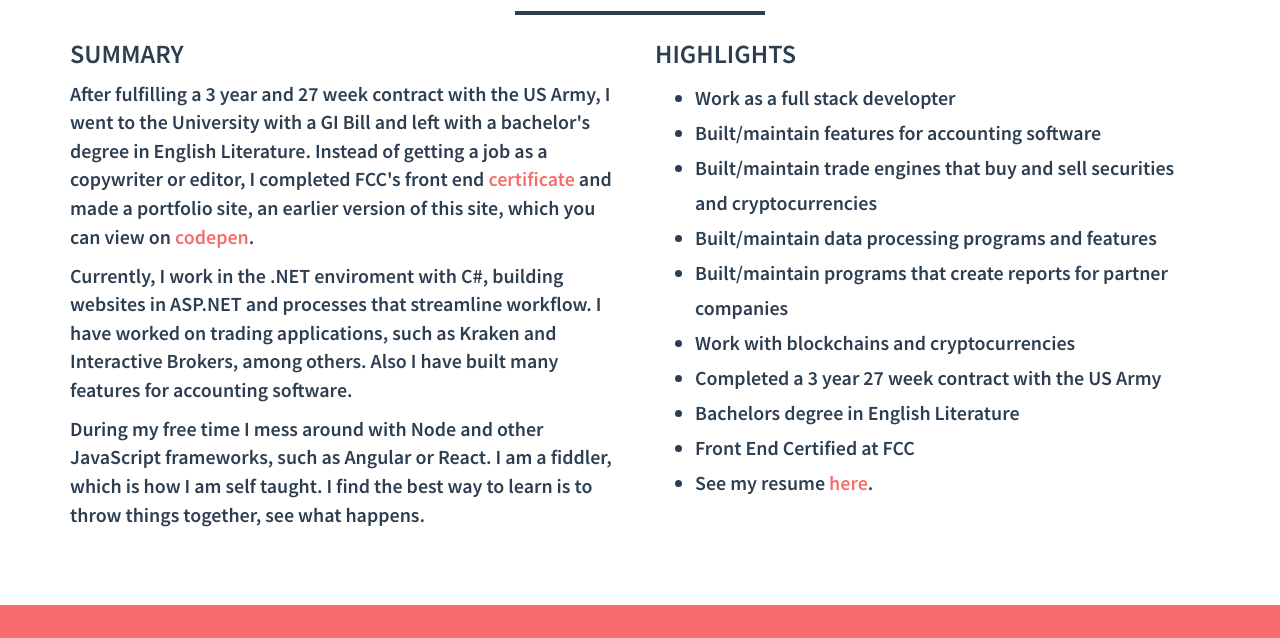
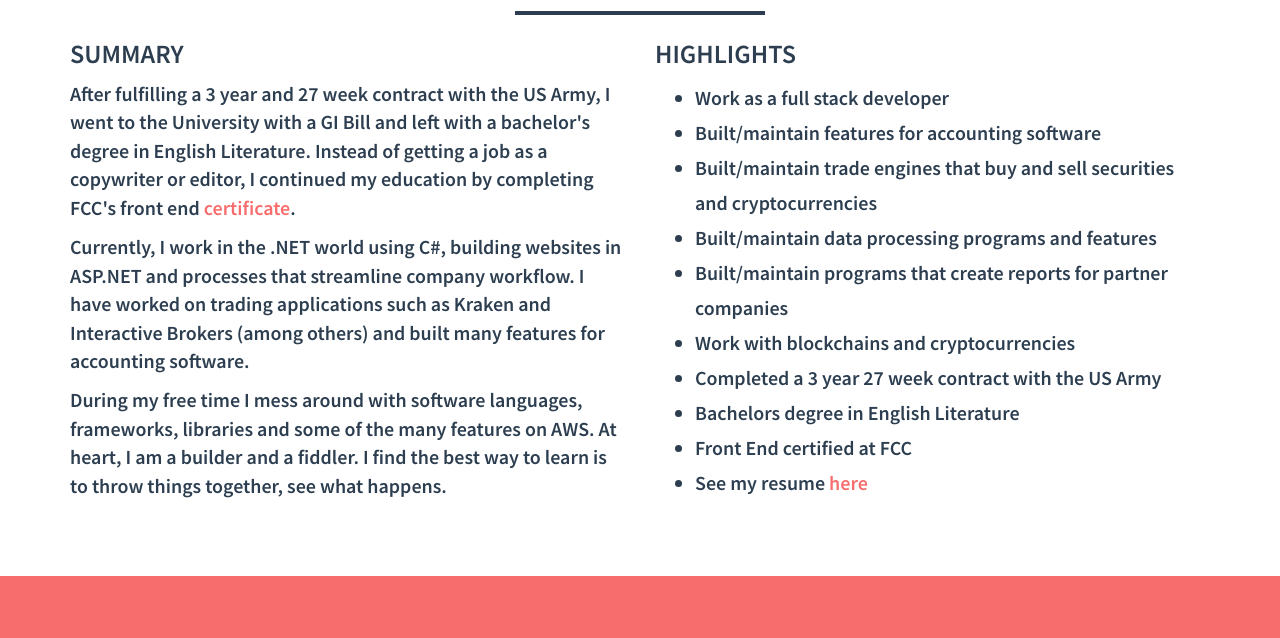
Before and after one commit to paulpeters144/port-site, a plain HTML site: page index.html in a window 1280 px wide. Shown: the part 633-1271 px from the top of the page. Drawn offline with Linux system fonts and the light colour scheme; some packages are replaced by stand-ins of ours; files that its build step writes are made by us from their sources; a script that the page names is missing.

Commit message:
Edit index.html copy

```diff
--- a/index.html
+++ b/index.html
@@ -78,27 +78,31 @@
                <div class="col-sm-6">
                   <h3 style="margin-top:0;">Summary</h3>
                   <p>
-                     After fulfilling a 3 year and 27 week contract with the US Army, I went to the University with a GI Bill
-                     and left with a bachelor's degree in English Literature. Instead of getting a job
-                     as a copywriter or editor, I completed FCC's front end <a href="https://freecodecamp.org/certification/vagabond62/legacy-front-end" target="_blank">
-                     certificate</a> and made a portfolio site, an earlier version of this site,
-                     which you can view on <a href="https://codepen.io/pqpcoder62" target="_blank">codepen</a>.
+
+                     After fulfilling a 3 year and 27 week contract with the US Army, I went to the University
+                     with a GI Bill and left with a bachelor's degree in English Literature. Instead of getting
+                     a job as a copywriter or editor, I continued my education by completing FCC's front end
+                     <a href="https://freecodecamp.org/certification/vagabond62/legacy-front-end" target="_blank">
+                     certificate</a>.
                   </p>
                   <p>
-                     Currently, I work in the .NET enviroment with C#, building websites in ASP.NET and processes
-                     that streamline workflow. I have worked on trading applications, such as Kraken and Interactive Brokers,
-                     among others. Also I have built many features for accounting software.
+                     Currently, I work in the .NET world using C#, building websites in ASP.NET and processes
+                     that streamline company workflow. I have worked on trading applications such as Kraken and
+                     Interactive Brokers (among others) and built many features for accounting software.
+
                   </p>
                   <p>
-                     During my free time I mess around with Node and other JavaScript frameworks, such as Angular or React. I am a fiddler,
-                     which is how I am self taught. I find the best way to learn is to throw things together, see what happens.
+                     During my free time I mess around with software languages, frameworks, libraries and some of
+                     the many features on AWS. At heart, I am a builder and a fiddler. I find the best way to
+                     learn is to throw things together, see what happens.
+
                   </p>
                </div>
                <div class="col-sm-6">
                   <h3 style="margin-top:0;">Highlights</h3>
                   <ul>
                      <li>
-                        Work as a full stack developter
+                        Work as a full stack developer
                      </li>
                      <li>
                         Built/maintain features for accounting software
@@ -122,10 +126,10 @@
                         Bachelors degree in English Literature
                      </li>
                      <li>
-                        Front End Certified at FCC
+                        Front End certified at FCC
                      </li>
                      <li>
-                        See my resume <a href="data/PaulPetersResume.pdf" target="_blank">here</a>.
+                        See my resume <a href="data/PaulPetersResume.pdf" target="_blank">here</a>
                      </li>
                   </ul>
                </div>
```
